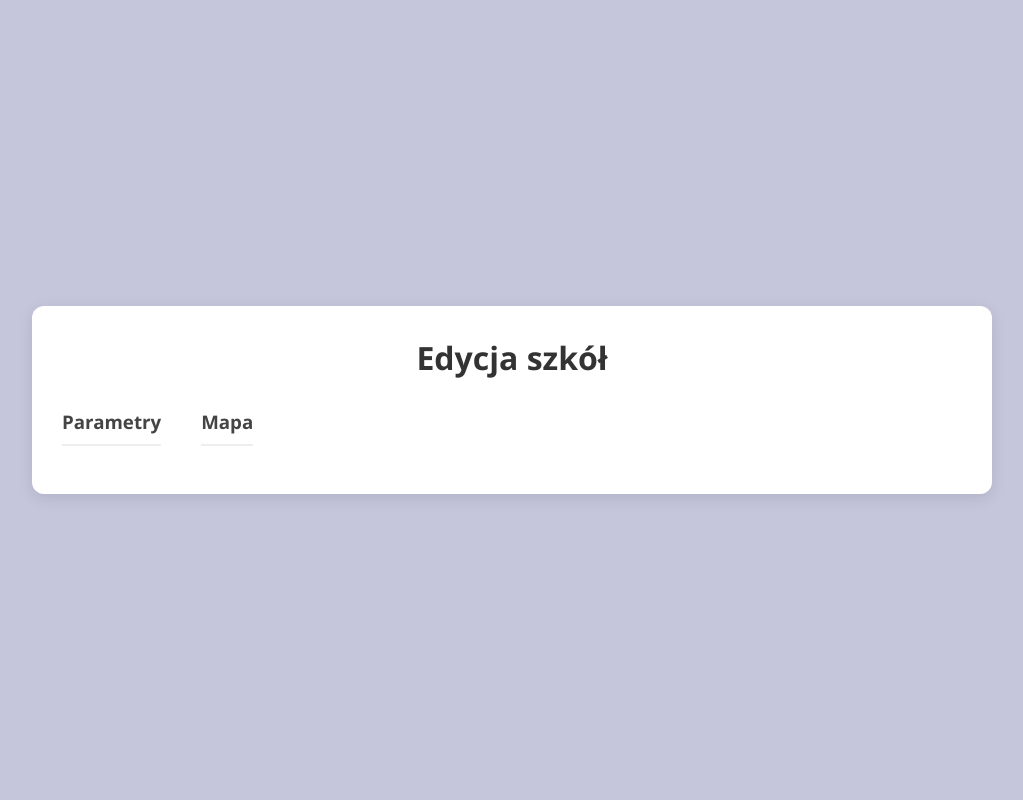
After one commit to pawelrewilak/vrp-genetic-optimizer, a Flask app: page /school in a window 1280 px wide. The commit adds this page. Shown: the whole page, without its empty margins (128-1151 px from the left). Run offline with Flask 3, Linux system fonts and the light colour scheme.

Commit message:
Add school editing page and update Flask routes

```diff
--- a/server.py
+++ b/server.py
@@ -6,5 +6,9 @@ app = Flask(__name__)
 def index():
     return render_template('index.html')
 
+@app.route('/school')
+def school():
+    return render_template('school.html')
+
 if __name__ == "__main__":
     app.run(debug=True)
--- /dev/null
+++ b/templates/school.html
@@ -0,0 +1,55 @@
+<!DOCTYPE html>
+<html>
+<head>
+    <title>Edycja Szkół</title>
+
+    <style>
+        body{
+            background-color: #c5c5dc;
+            font-family: 'Segoe UI', sans-serif;
+            display: flex;
+            justify-content: center;
+            align-items: center;
+            height: 100vh;
+            margin: 0;
+        }
+
+        .tabela {
+            background-color: white;
+            padding: 30px;
+            border-radius: 12px;
+            box-shadow: 0 4px 15px rgba(0,0,0,0.1);
+            width: 900px;
+            text-align: center;
+        }
+
+        h1 { color: #333; margin-top: 0; margin-bottom: 30px; }
+        h3 { margin-top: 0; color: #444; border-bottom: 2px solid #eee; padding-bottom: 10px; }
+
+        .edycja-container{
+            display: flex;
+            gap: 40px
+        }
+
+    </style>
+</head>
+<body>
+    <div class="tabela">
+        <h1>Edycja szkół</h1>
+
+        <div class="edycja-container">
+
+            <div class="formularz-szkoly">
+                <h3>Parametry</h3>
+                </div>
+
+            <div class="mapa-wrapper">
+                <h3>Mapa</h3>
+                </div>
+
+        </div>
+    </div>
+
+</body>
+
+</html>
```
Also changed, not shown: templates/index.html (+3 -7 lines).
